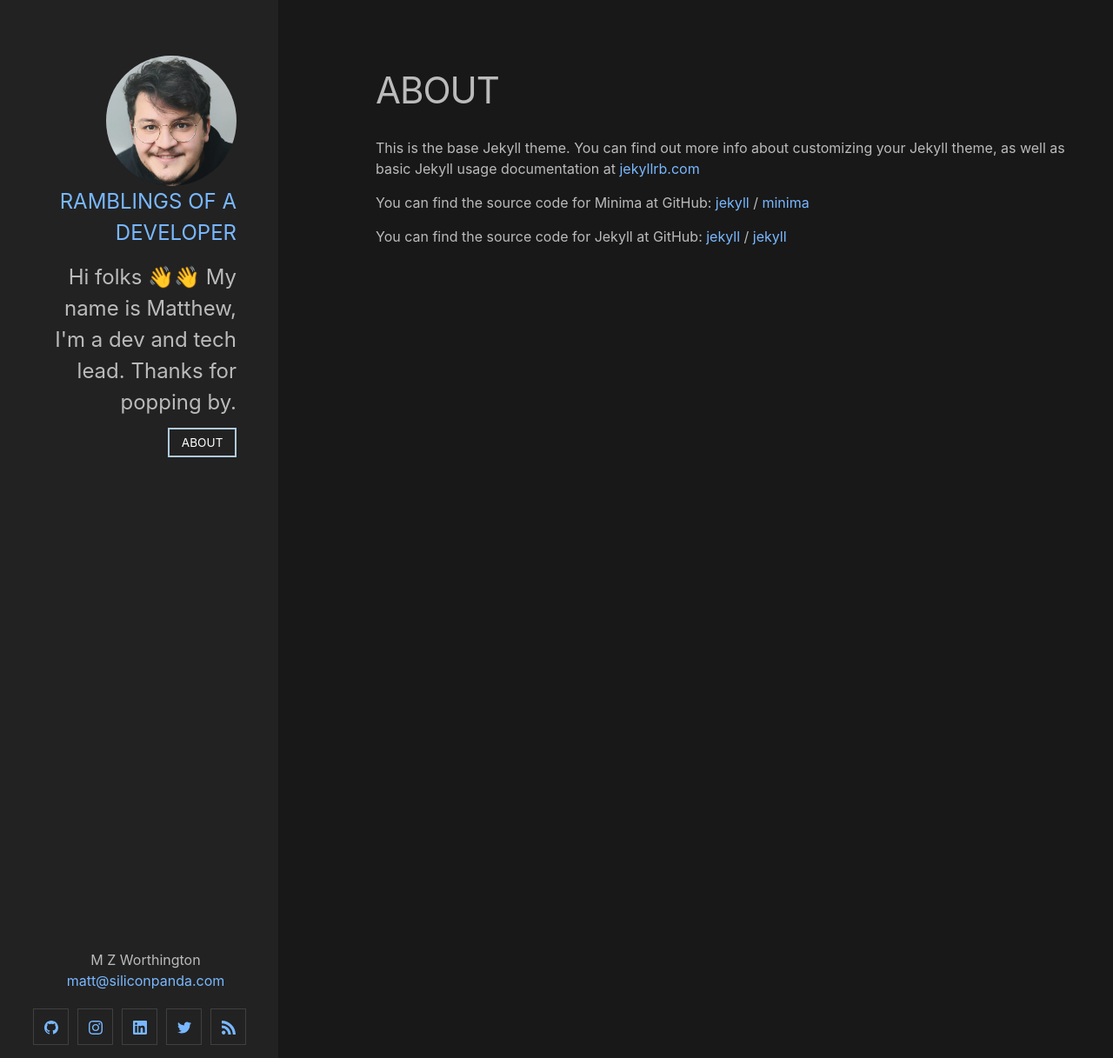
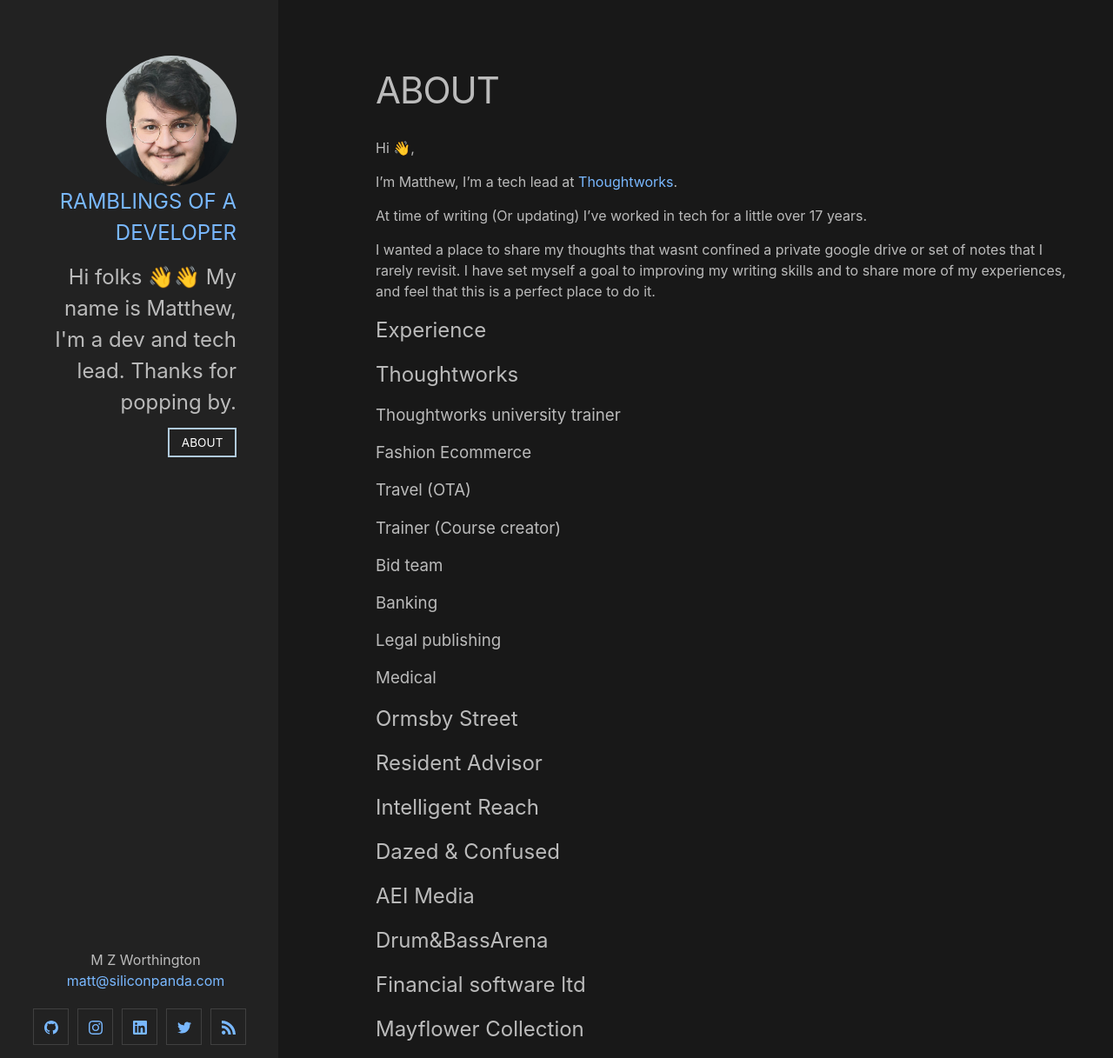
Before and after one commit to worthington10TW/worthington10TW, a Jekyll site: the page built from about.markdown, in a window 1280 px wide and 1217 px high. Shown: the whole window at 87% size. Built offline with Jekyll 4.4.1, drawn with Linux system fonts in a browser that asks for light colours.

Commit message:
WIP about page and first article

```diff
--- a/_config.yml
+++ b/_config.yml
@@ -19,3 +19,4 @@ plugins:
 sass:
     sass_dir: _sass
     style: compact
+permalink: pretty
--- a/about.markdown
+++ b/about.markdown
@@ -4,15 +4,46 @@ title: About
 permalink: /about/
 ---
 
-This is the base Jekyll theme. You can find out more info about customizing your Jekyll theme, as well as basic Jekyll usage documentation at [jekyllrb.com](https://jekyllrb.com/)
+Hi 👋,
 
-You can find the source code for Minima at GitHub:
-[jekyll][jekyll-organization] /
-[minima](https://github.com/jekyll/minima)
+I'm Matthew, I'm a tech lead at [Thoughtworks](https://www.thoughtworks.com/).
 
-You can find the source code for Jekyll at GitHub:
-[jekyll][jekyll-organization] /
-[jekyll](https://github.com/jekyll/jekyll)
+At time of writing (Or updating) I've worked in tech for a little over 17 years.
 
+I wanted a place to share my thoughts that wasnt confined a private google drive or set of notes that I rarely revisit. I have set myself a goal to improving my writing skills and to share more of my experiences, and feel that this is a perfect place to do it.
 
-[jekyll-organization]: https://github.com/jekyll
+# Experience
+
+## Thoughtworks
+
+### Thoughtworks university trainer
+
+### Fashion Ecommerce
+
+### Travel (OTA)
+
+### Trainer (Course creator)
+
+### Bid team
+
+### Banking
+
+### Legal publishing
+
+### Medical
+
+## Ormsby Street
+
+## Resident Advisor
+
+## Intelligent Reach
+
+## Dazed & Confused
+
+## AEI Media
+
+## Drum&BassArena
+
+## Financial software ltd
+
+## Mayflower Collection
```
Also changed, not shown: _posts/2022-01-05-hello-world.markdown (added, +10 -0 lines), _posts/2022-01-05-welcome-to-jekyll.markdown (deleted, +0 -31 lines).
